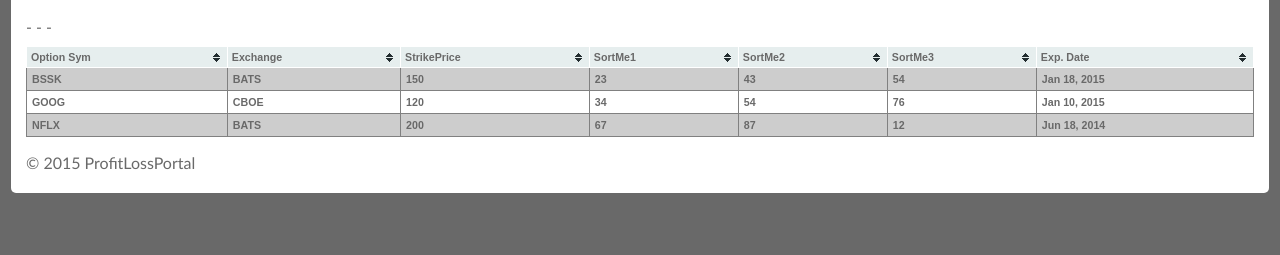
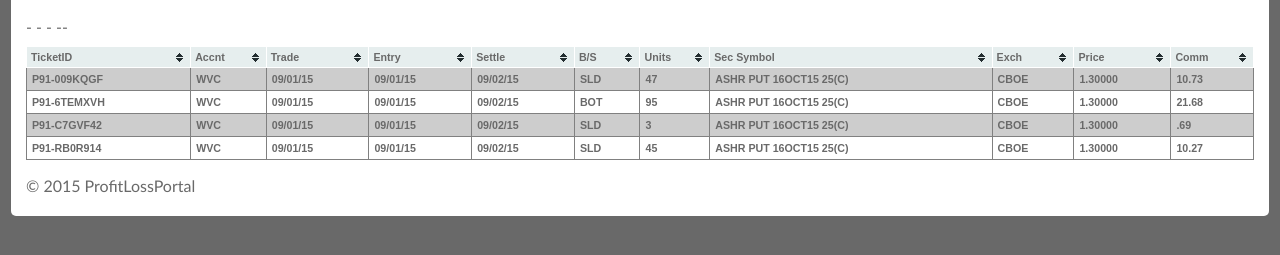
Before and after one commit to Watersdr/Profit-and-Loss-Portal, a plain HTML site: page web-portal/customers.html in a window 1280 px wide. Shown: the part 129-384 px from the top of the page. Drawn offline with nearby package versions, Linux system fonts and the light colour scheme.

Commit message:
updated table

```diff
--- a/web-portal/customers.html
+++ b/web-portal/customers.html
@@ -21,43 +21,72 @@
 <table id="datatable" class="tablesorter">
 <thead>
 <tr>
-  <th>Option Sym</th>
-  <th>Exchange</th>
-  <th>StrikePrice</th>
-  <th>SortMe1</th>
-  <th>SortMe2</th>
-  <th>SortMe3</th>
-  <th>Exp. Date</th>
+  <th>TicketID</th>
+  <th>Accnt</th>
+  <th>Trade</th>
+  <th>Entry</th>
+  <th>Settle</th>
+  <th>B/S</th>
+  <th>Units</th>
+  <th>Sec Symbol</th>
+  <th>Exch</th>
+  <th>Price</th>
+  <th>Comm</th>
 </tr>
 </thead>
 <tbody>
 <tr>
-  <th>BSSK</th>
-  <th>BATS</th>
-  <th>150</th>
-  <th>23</th>
-  <th>43</th>
-  <th>54</th>
-  <th>Jan 18, 2015</th>
+  <th>P91-009KQGF</th>
+  <th>WVC</th>
+  <th>09/01/15</th>
+  <th>09/01/15</th>
+  <th>09/02/15</th>
+  <th>SLD</th>
+  <th>47</th>
+  <th>ASHR PUT 16OCT15 25(C)</th>
+  <th>CBOE</th>
+  <th>1.30000</th>
+  <th>10.73</th>
 -</tr>
 <tr>
-  <th>GOOG</th>
+  <th>P91-6TEMXVH</th>
+  <th>WVC</th>
+  <th>09/01/15</th>
+  <th>09/01/15</th>
+  <th>09/02/15</th>
+  <th>BOT</th>
+  <th>95</th>
+  <th>ASHR PUT 16OCT15 25(C)</th>
   <th>CBOE</th>
-  <th>120</th>
-  <th>34</th>
-  <th>54</th>
-  <th>76</th>
-  <th>Jan 10, 2015</th>
+  <th>1.30000</th>
+  <th>21.68</th>
 -</tr>
 <tr>
-  <th>NFLX</th>
-  <th>BATS</th>
-  <th>200</th>
-  <th>67</th>
-  <th>87</th>
-  <th>12</th>
-  <th>Jun 18, 2014</th>
+  <th>P91-C7GVF42</th>
+  <th>WVC</th>
+  <th>09/01/15</th>
+  <th>09/01/15</th>
+  <th>09/02/15</th>
+  <th>SLD</th>
+  <th>3</th>
+  <th>ASHR PUT 16OCT15 25(C)</th>
+  <th>CBOE</th>
+  <th>1.30000</th>
+  <th>.69</th>
 -</tr>
+<tr>
+  <th>P91-RB0R914</th>
+  <th>WVC</th>
+  <th>09/01/15</th>
+  <th>09/01/15</th>
+  <th>09/02/15</th>
+  <th>SLD</th>
+  <th>45</th>
+  <th>ASHR PUT 16OCT15 25(C)</th>
+  <th>CBOE</th>
+  <th>1.30000</th>
+  <th>10.27</th>
+--</tr>
 </tbody>
 </table>
 
```
